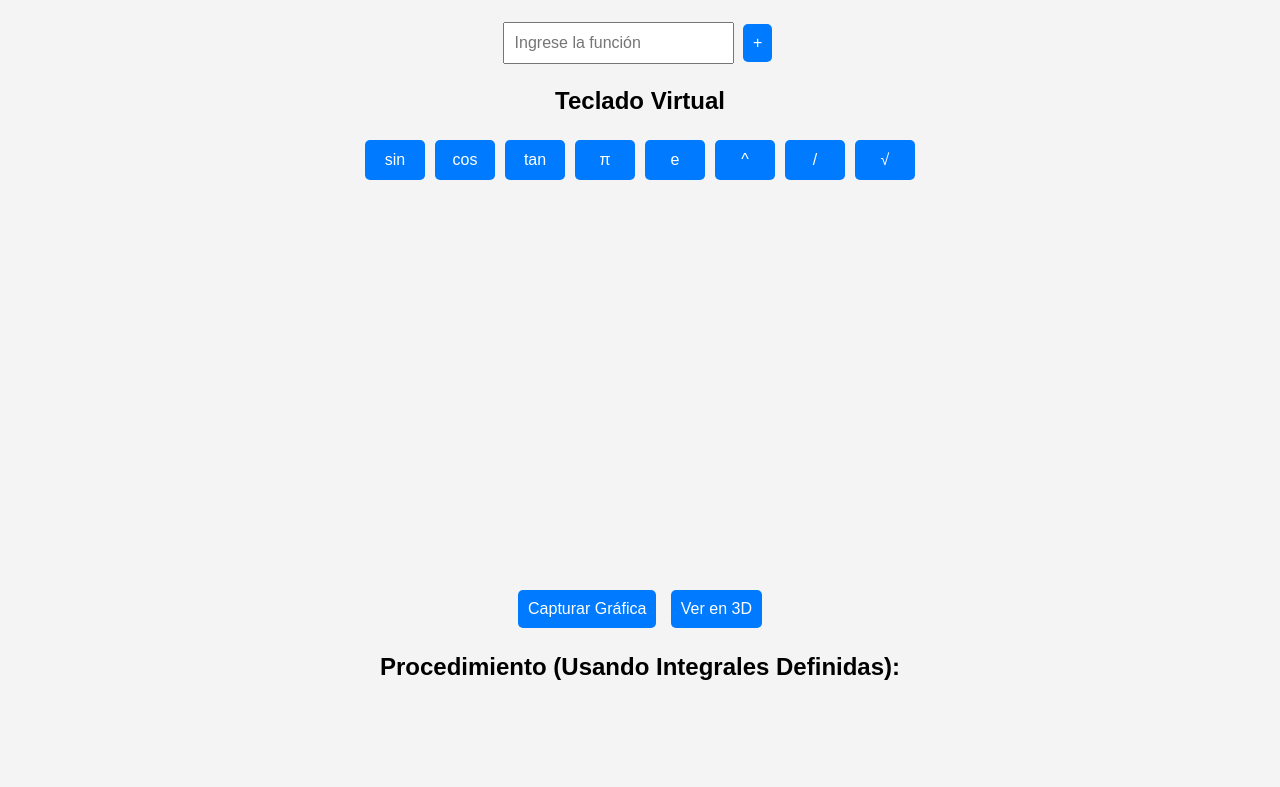
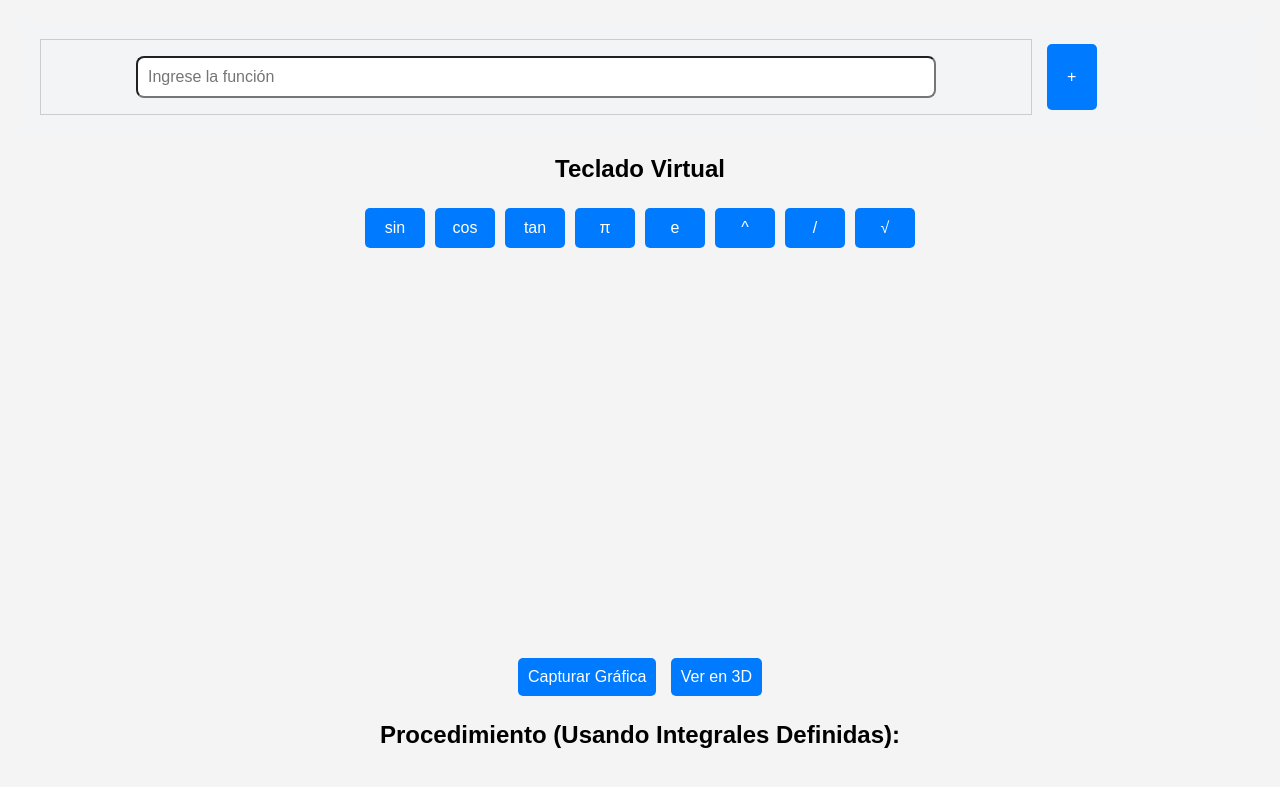
Before and after one commit to BrandonToapanta/Calulo, a plain HTML site: page Vista/index.html in a window 1280 px wide. Shown: the part 81-868 px from the top of the page. Before the commit the page ends 802 px from the top, so only its background shows below. Drawn offline with nearby package versions, Linux system fonts and the light colour scheme; files whose address does not match are found by name.

Commit message:
Mi aporte papues, cuando la salchipapa XD

```diff
--- a/Controlador/script.js
+++ b/Controlador/script.js
@@ -2,6 +2,19 @@ let funciones = [];
 
 function agregarFuncion() {
     let input = document.getElementById("funcion").value.trim();
+
+    let section = document.getElementById("contentImputFuncion");
+
+    const constitems = section.children.length;
+
+    const newInput = document.createElement("input");
+    newInput.placeholder = "Ingrese la función"; // Texto del input
+    newInput.id = `funcion_${constitems}`; // Asignar un id único
+    newInput.type = "text"; // Tipo de input
+
+    section.appendChild(newInput);
+
+    /*
     if (input && funciones.length < 5) {
         funciones.push(input);
         graficar2D();
@@ -9,6 +22,7 @@ function agregarFuncion() {
     } else {
         alert("Por favor, ingresa una función válida o no excedas el límite de 5 funciones.");
     }
+        */
 }
 
 function graficar2D() {
@@ -21,7 +35,7 @@ function graficar2D() {
         x: data.x,
         y: data.y,
         type: 'scatter',
-        name: `f${i+1}(x)`
+        name: `f${i + 1}(x)`
     }));
 
     Plotly.newPlot("grafica2D", trazas);
@@ -67,8 +81,8 @@ function calcularArea(a, b) {
         headers: { 'Content-Type': 'application/json' },
         body: JSON.stringify({ funcion, a, b })
     })
-    .then(response => response.json())
-    .then(data => {
-        document.getElementById("procedimiento").innerText = `Área: ${data.resultado}`;
-    });
+        .then(response => response.json())
+        .then(data => {
+            document.getElementById("procedimiento").innerText = `Área: ${data.resultado}`;
+        });
 }
--- a/Modelo/styles.css
+++ b/Modelo/styles.css
@@ -11,8 +11,11 @@ body {
 }
 
 input {
-    padding: 10px;
+    padding: 10px ;
     font-size: 16px;
+    min-width:80%;
+    margin: 6px 0;
+    border-radius:8px;
 }
 
 button {
@@ -48,3 +51,25 @@ button:hover {
     height: 40px;
     margin: 5px;
 }
+
+.grid-row-2{
+    height-max: 500px;
+    display: grid;
+    grid-template-columns:  5fr 1fr;
+    gap: 10px;
+    padding: 20px;
+    background-color: #f3f4f6;
+
+}
+
+[onclick="agregarFuncion()"]{
+    max-width:50px;
+}
+
+#contentImputFuncion {
+    max-height: 200px; /* Altura máxima */
+    overflow-y: auto; /* Agrega scroll si hay muchos inputs */
+    border: 1px solid #ccc; /* Opcional: solo para visualizar mejor el área */
+    padding: 10px;
+    position: relative;
+}
--- a/Vista/index.html
+++ b/Vista/index.html
@@ -1,5 +1,6 @@
 <!DOCTYPE html>
 <html lang="es">
+
 <head>
     <meta charset="UTF-8">
     <meta name="viewport" content="width=device-width, initial-scale=1.0">
@@ -8,11 +9,14 @@
     <script src="../Controlador/script.js"></script>
     <script src="https://cdnjs.cloudflare.com/ajax/libs/html2canvas/1.4.1/html2canvas.min.js"></script>
 </head>
+
 <body>
     <h1>Graficadora de Funciones</h1>
 
-    <div id="inputContainer">
-        <input type="text" id="funcion" placeholder="Ingrese la función">
+    <div id="inputContainer" class="grid-row-2">
+        <section id="contentImputFuncion">
+            <input type="text" id="funcion" placeholder="Ingrese la función">
+        </section>
         <button onclick="agregarFuncion()">+</button>
     </div>
 
@@ -40,4 +44,5 @@
 
     <script src="script.js"></script>
 </body>
+
 </html>
```
